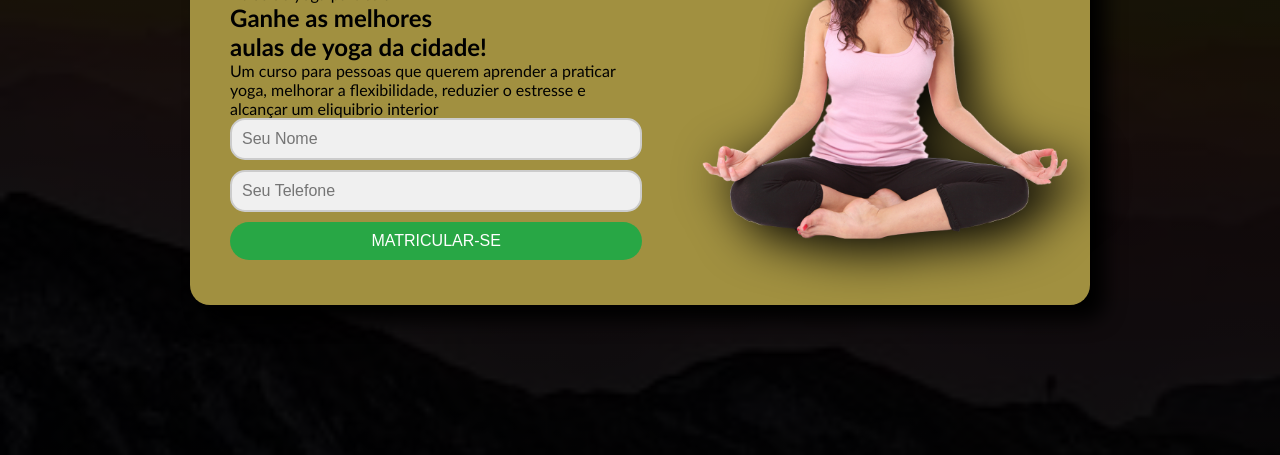
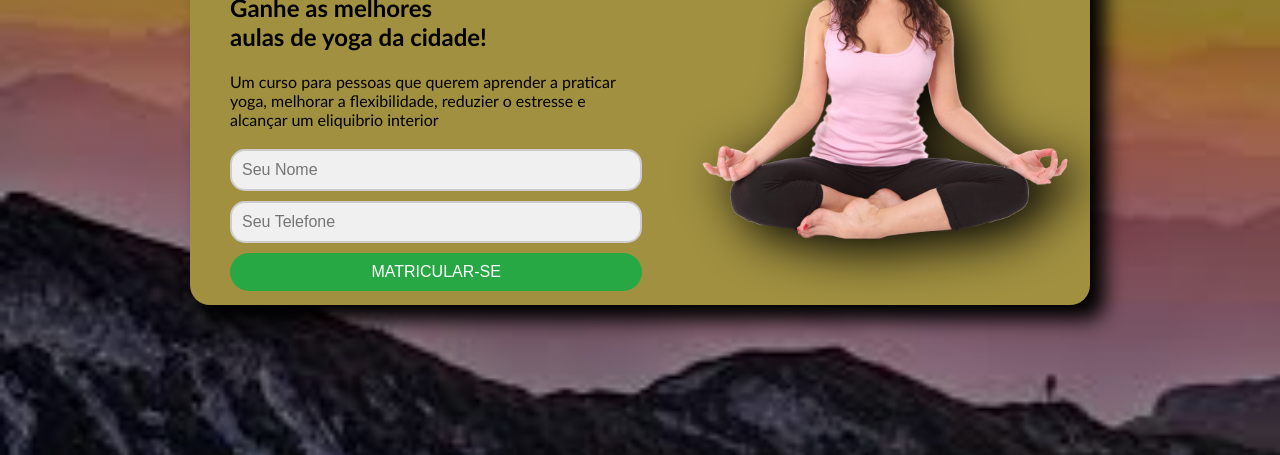
Before and after one commit to luccszk/Recupera-o-land-page, a plain HTML site: page index.html in a window 1280 px wide. Shown: the part 345-800 px from the top of the page. Drawn offline with Linux system fonts and the light colour scheme.

Commit message:
Update style.css

```diff
--- a/style.css
+++ b/style.css
@@ -5,7 +5,7 @@
 }
 
 body{
-    background: linear-gradient(rgba(0, 0, 0, 0.9), rgba(0, 0, 0, 0.9)), url('images\ \(5\).jpg') no-repeat center/cover;
+    background: linear-gradient(rgba(0, 0, 0, 0.5), rgba(0, 0, 0, 0.2)), url('images\ \(5\).jpg') no-repeat center/cover;
     height: 100vh;
     display: flex;
     justify-content: center;
@@ -29,6 +29,7 @@ body{
     justify-content: center;
     font-family: 'Gill Sans', 'Gill Sans MT', Calibri, 'Trebuchet MS', sans-serif;
 
+
 }
 
 .lado-direito{
@@ -46,6 +47,12 @@ img{
  filter: drop-shadow(15px 12px 25px black)
 }
 
+.content {
+    display: flex;
+    flex-direction: column;
+    gap: 21px;
+}
+
 .coz {
     width: 100%;
     height: 100%;
@@ -57,6 +64,8 @@ img{
 .dados {
     display: flex;
     flex-direction: column;
+    gap: 10px;
+    margin-top: 20px;
 }
 
 input {
@@ -65,8 +74,9 @@ input {
     border: 2px solid #ccc;
     padding: 10px;
     font-size: 16px;
-    margin-bottom: 10px;
     transition: border-color 0.3s;
+
+
 }
 
 input:focus {
```
